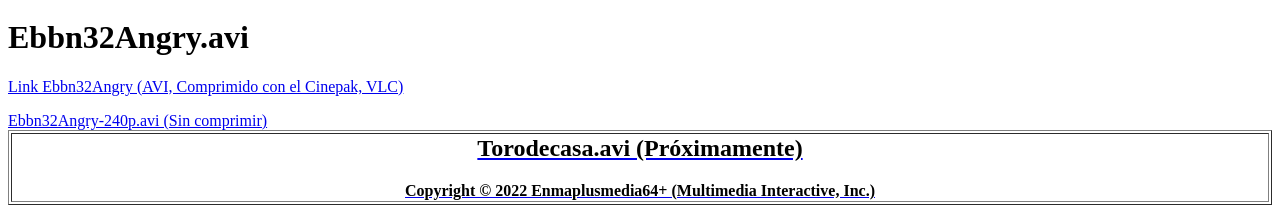
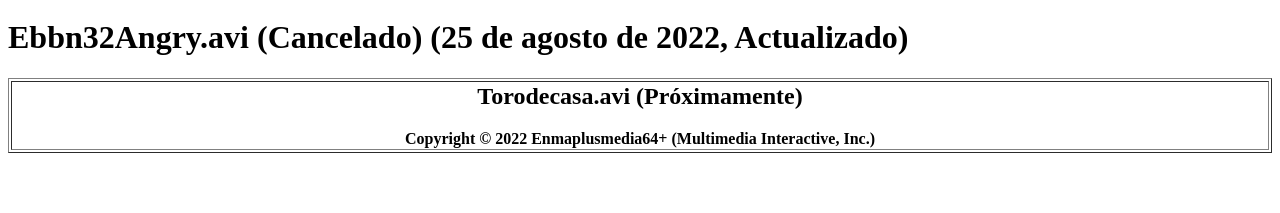
Before and after one commit to Enmaplus64YT/MultimediaInvc, a plain HTML site: page index.html in a window 1280 px wide. Shown: the part 588-801 px from the top of the page. Drawn offline with Linux system fonts and the light colour scheme.

Commit message:
Update index.html

```diff
--- a/index.html
+++ b/index.html
@@ -54,10 +54,8 @@ target="" method="post" id="myForm">
 
 </video>
 
-<h1>Ebbn32Angry.avi</h1>
+<h1>Ebbn32Angry.avi (Cancelado) (25 de agosto de 2022, Actualizado)</h1>
 
-<a href= "https://www.dropbox.com/s/qpbgwl1i2pbj2wo/Ebbn32Angry.avi?dl=0">Link Ebbn32Angry (AVI, Comprimido con el Cinepak, VLC)</a></p>
-<a href= "https://www.dropbox.com/s/ewfgsl7uollr3ss/Ebbn32Angry-240p.avi?dl=0">Ebbn32Angry-240p.avi (Sin comprimir)
 
 <table border= "1" style= "width: 100%;"
 
```
